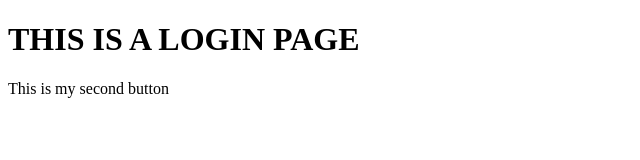
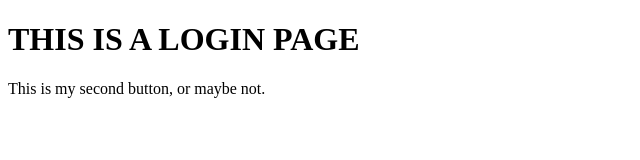
Before and after one commit to Pheyishayor001/shawn-repo-1, a plain HTML site: page login.html in a window 1280 px wide. Shown: the whole page, without its empty margins (0-640 px from the left). Drawn offline with Linux system fonts and the light colour scheme.

Commit message:
Update login.html

```diff
--- a/login.html
+++ b/login.html
@@ -7,6 +7,6 @@
 </head>
 <body>
     <h1>THIS IS A LOGIN PAGE</h1>
-    <p>This is my second button</p>
+    <p>This is my second button, or maybe not.</p>
 </body>
 </html>
```
